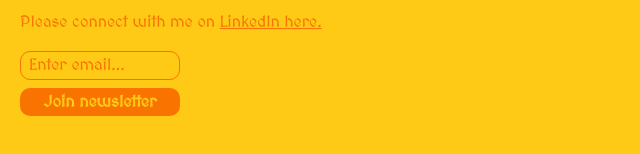
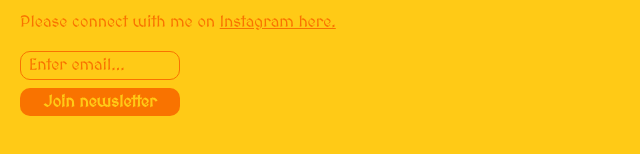
Before and after one commit to MohamedZZZ1/personal-site, a plain HTML site: page index.html in a window 1280 px wide. Shown: the part 590-744 px from the top of the page, 0-640 px from the left. Drawn offline with nearby package versions, Linux system fonts and the light colour scheme; a web font is replaced by a local one.

Commit message:
Update index.html

```diff
--- a/index.html
+++ b/index.html
@@ -18,7 +18,7 @@
             <li>Live in England</li>
             <li>I don't sign in a choir</li>
         </ul>
-        <p>Please connect with me on <a href="https://www.linkedin.com/in/per-harald-borgen/" taget="_blank">LinkedIn here.</a></p>
+        <p>Please connect with me on <a href="hhttps://www.instagram.com/mohamed.sm6//" taget="_blank">Instagram here.</a></p>
         <input type="text" placeholder="Enter email...">
         <button>Join newsletter</button>
     </body>
```
